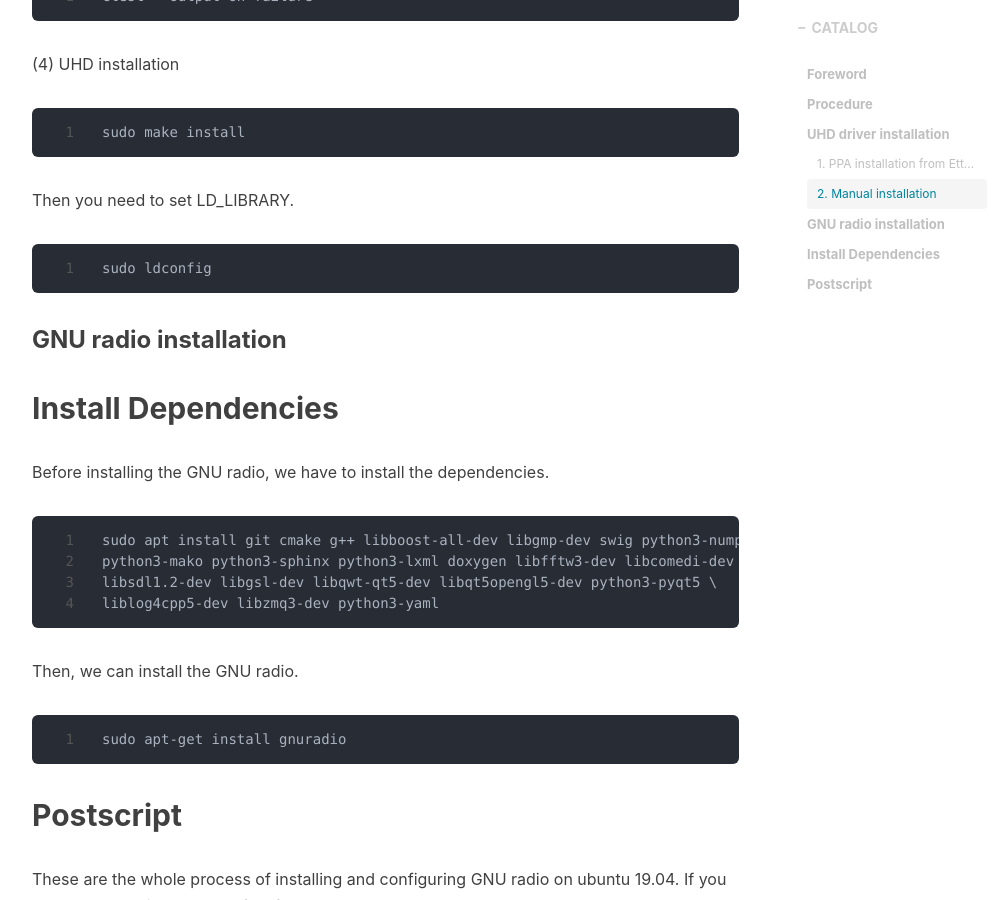
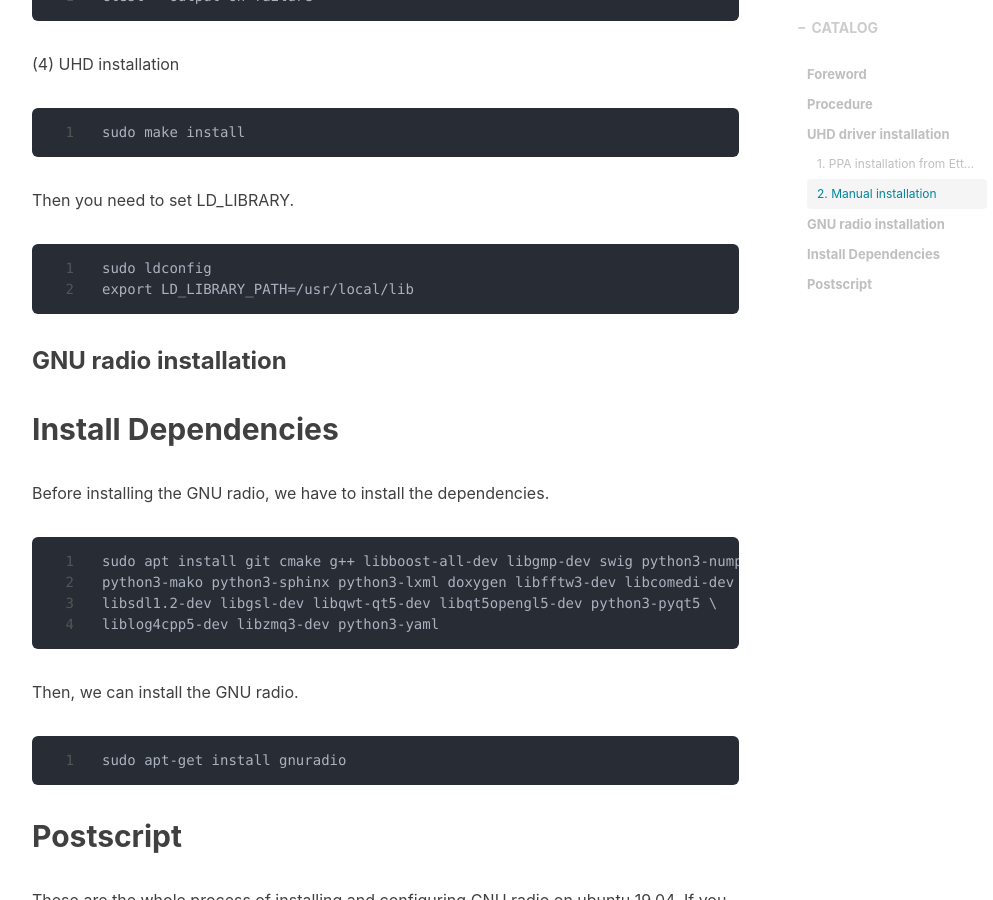
Before and after one commit to csxmt123/zhouwt612.github.io, a Jekyll site: the page built from _posts/2019-07-08-uhd驱动安装.md, in a window 1280 px wide and 900 px high, scrolled down 2085 px. Shown: the whole window, without its empty margins (233-1226 px from the left). Built offline with Jekyll 4.4.1, drawn with Linux system fonts in a browser that asks for light colours; nearby versions of some CDN libraries; comment, search, counter and statistics services are not loaded.

Commit message:
Update 2019-07-08-uhd驱动安装.md

````diff
--- a/_posts/2019-07-08-uhd驱动安装.md
+++ b/_posts/2019-07-08-uhd驱动安装.md
@@ -78,6 +78,7 @@
 
 ```
 sudo ldconfig
+export LD_LIBRARY_PATH=/usr/local/lib
 ```
 
 ### GNU radio installation
````
